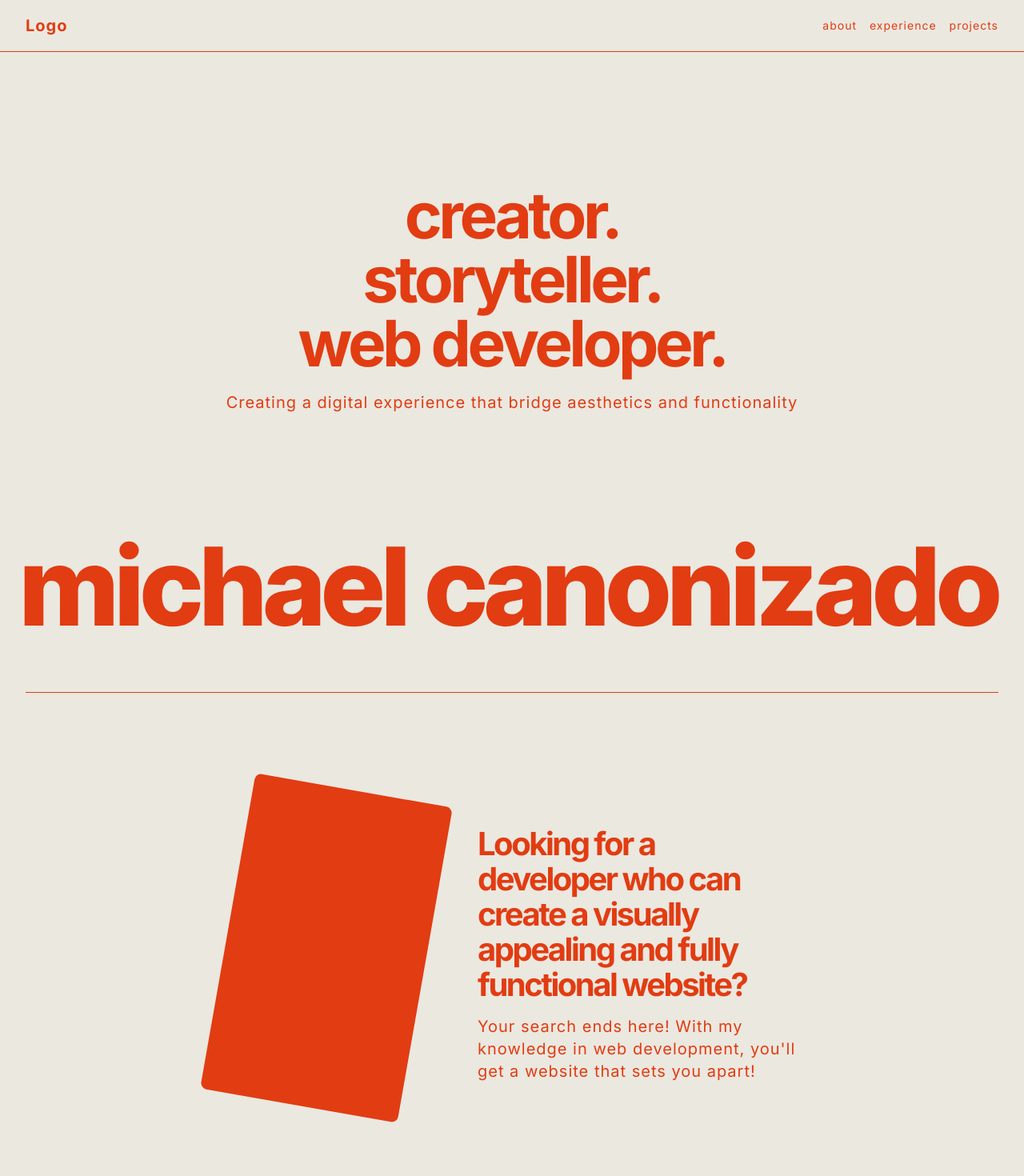
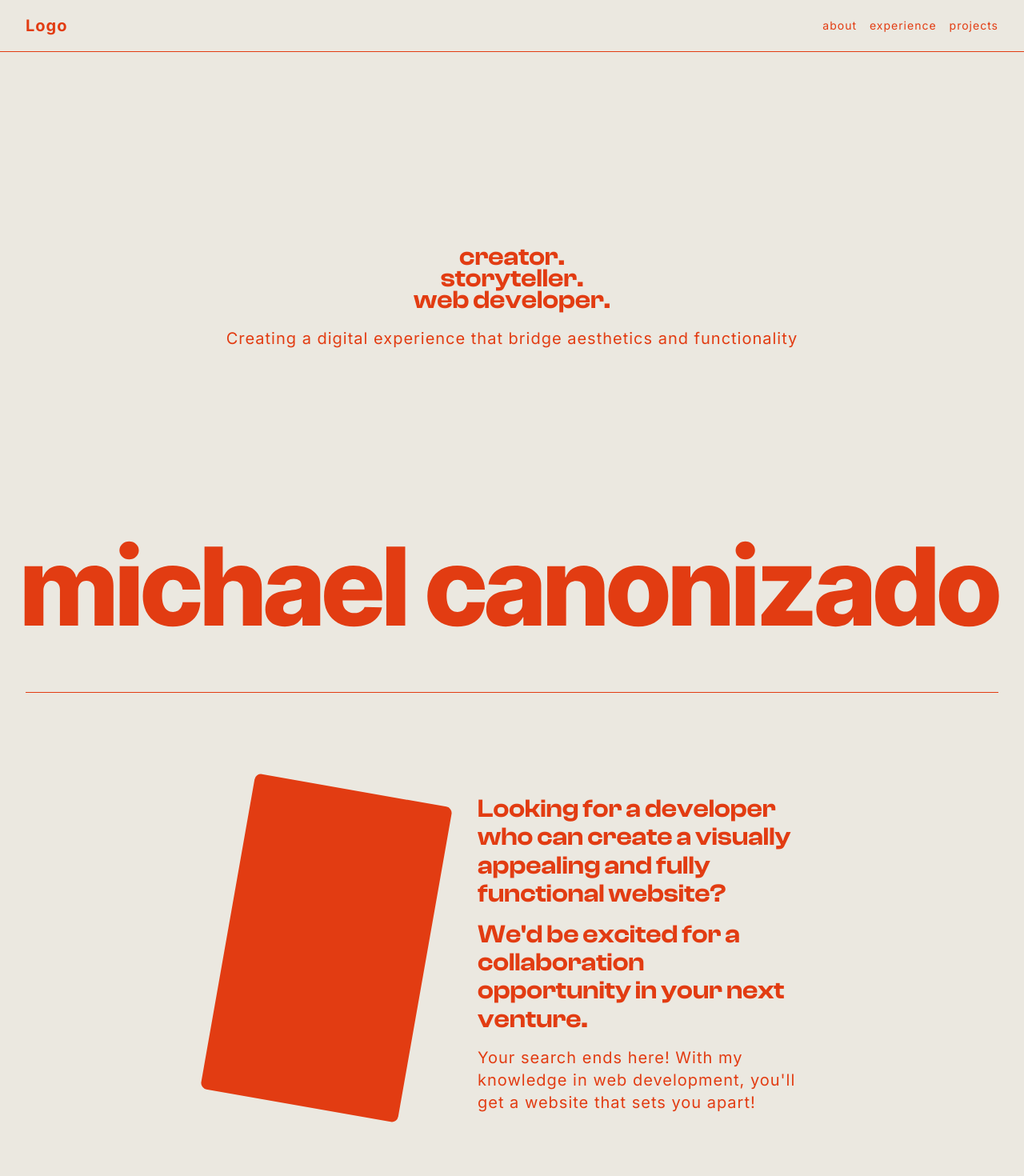
Before and after one commit to michaelcanonizado/michaelcanonizado, a Next.js app: page / in a window 1280 px wide. Shown: the top 1470 px of the page at 80% size. Built offline with nearby package versions, Linux system fonts and the light colour scheme.

Commit message:
feat: change <TextHeading/> font styles

```diff
--- a/src/app/_sections/hero.tsx
+++ b/src/app/_sections/hero.tsx
@@ -1,5 +1,5 @@
 import HeroName from '@/../public/hero-name';
-import { TextBody, TextDisplay } from '@/components/ui/text';
+import { TextBody, TextDisplay, TextHeading } from '@/components/ui/text';
 
 const Hero = () => {
   return (
@@ -7,13 +7,13 @@ const Hero = () => {
       <div className='flex grow flex-col items-center justify-center space-y-md'>
         <div className='space-y-[-8px]'>
           <div>
-            <TextDisplay>creator.</TextDisplay>
+            <TextHeading>creator.</TextHeading>
           </div>
           <div>
-            <TextDisplay>storyteller.</TextDisplay>
+            <TextHeading>storyteller.</TextHeading>
           </div>
           <div>
-            <TextDisplay>web developer.</TextDisplay>
+            <TextHeading>web developer.</TextHeading>
           </div>
         </div>
         <div>
--- a/src/app/_sections/introduction.tsx
+++ b/src/app/_sections/introduction.tsx
@@ -20,6 +20,12 @@ const Introduction = ({ className }: ComponentBaseProps) => {
             fully functional website?
           </TextHeading>
         </div>
+        <div className='my-lg'>
+          <TextHeading>
+            We'd be excited for a collaboration opportunity in your next
+            venture.
+          </TextHeading>
+        </div>
         <div className='max-w-[700px]'>
           <TextBody>
             Your search ends here! With my knowledge in web development,
--- a/src/components/ui/text.tsx
+++ b/src/components/ui/text.tsx
@@ -18,7 +18,7 @@ export const TextHeading = ({ className, children }: ComponentBaseProps) => {
   return (
     <h2
       className={cn(
-        'text-[calc((40/16)*1rem)] font-[700] leading-[1.1] tracking-[calc((-2.5/16)*1rem)]',
+        'font-display text-[calc((32/16)*1rem)] font-[600] leading-[1.1] tracking-[calc((0/16)*1rem)]',
         className
       )}
     >
```
